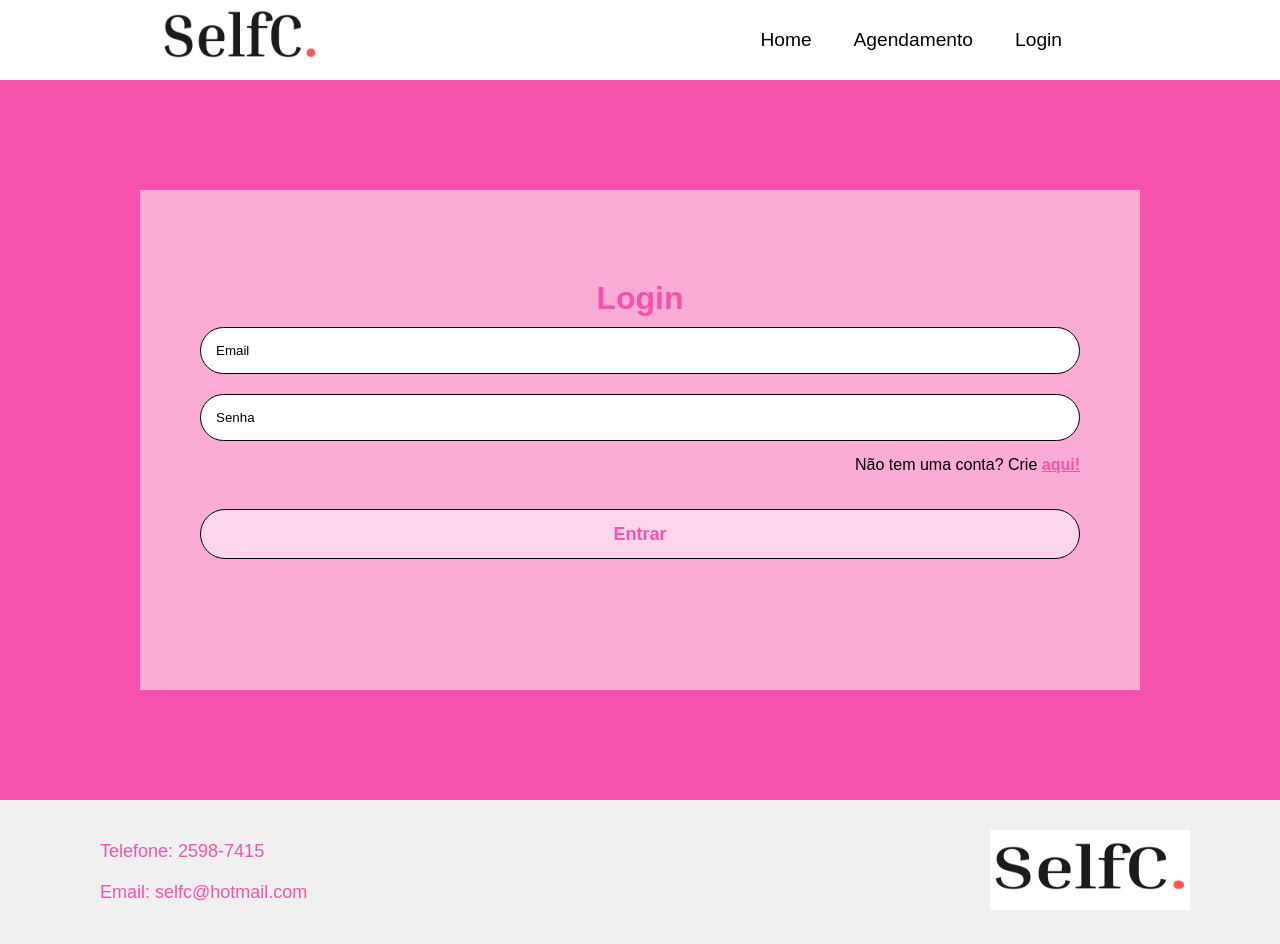
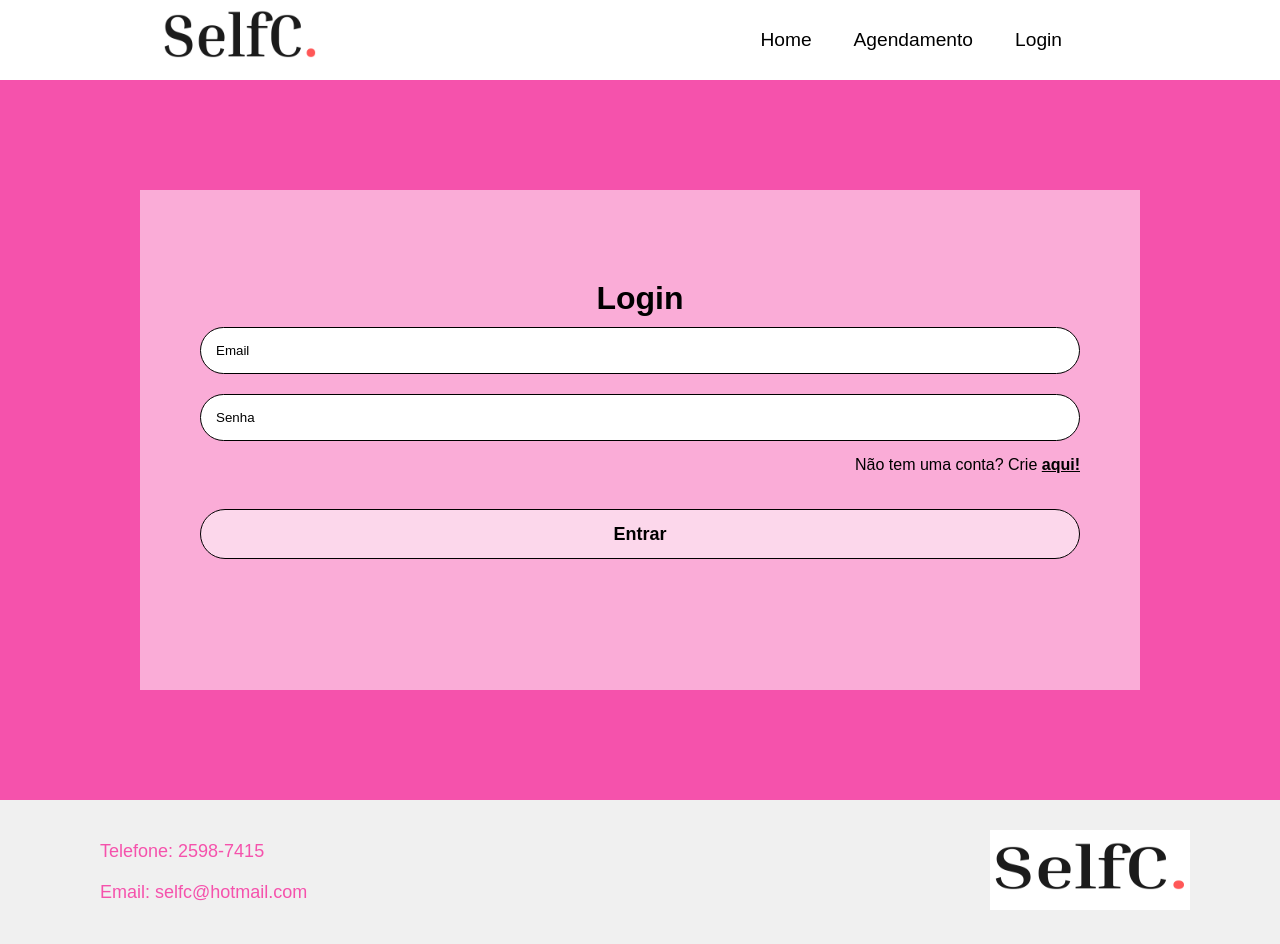
Before and after one commit to lakemi26/CP---RWD, a React (Create React App) app: page /login in a window 1280 px wide. Built offline with nearby package versions, Linux system fonts and the light colour scheme.

Commit message:
Update Login.css

```diff
--- a/src/components/pages/Login.css
+++ b/src/components/pages/Login.css
@@ -29,14 +29,14 @@
 }
 
 .login p a {
-    color: #f552ac;
+    color: black;
     text-decoration: underline;
     font-weight: bold;
 }
 
 .login h1 {
     margin-top: 50px;
-    color: #f552ac;
+    color: black;
     text-align: center;
 }
 
@@ -58,5 +58,5 @@
 
 .login button a{
     text-decoration: none;
-    color: #f552ac;
+    color: black
 }
```
